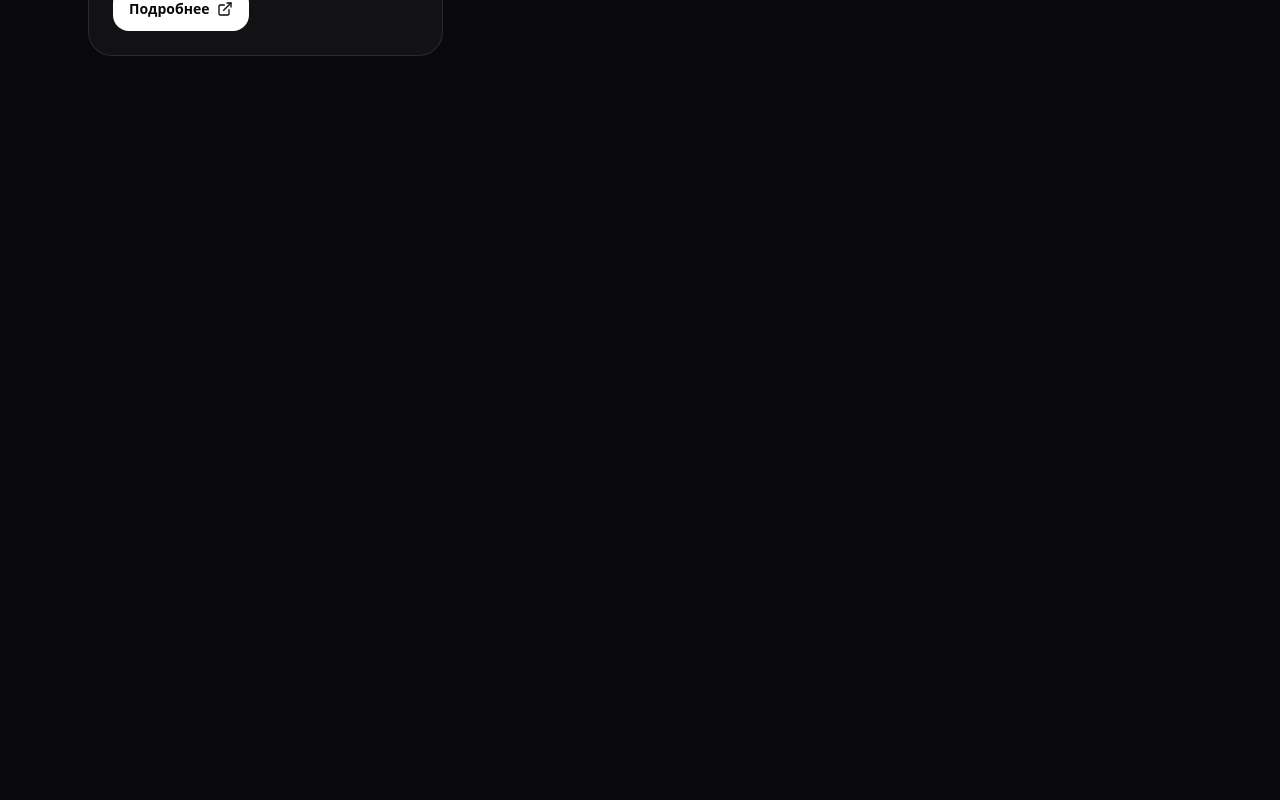
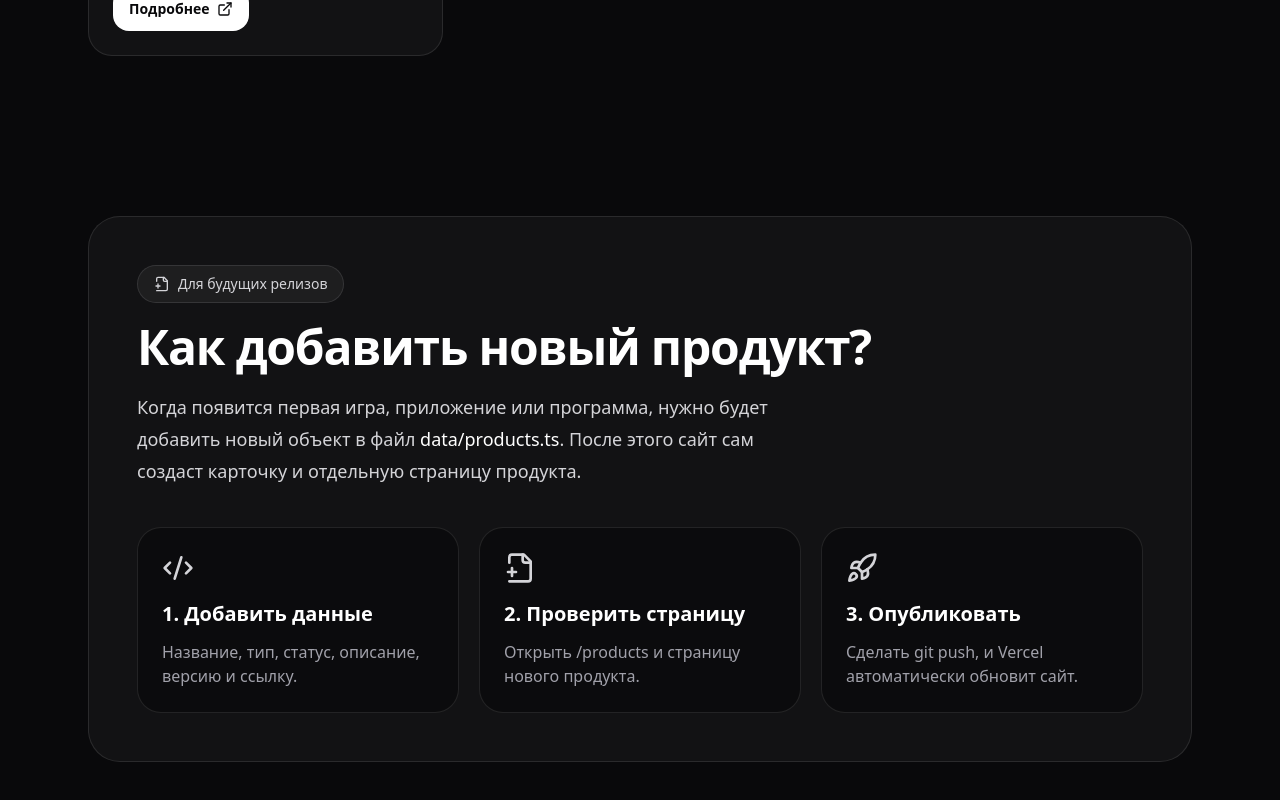
Before and after one commit to vqskyl7/aysproduct, a Next.js app: page /products in a window 1280 px wide. Shown: the part 538-1338 px from the top of the page. Before the commit the page ends 800 px from the top, so only its background shows below. Built offline with nearby package versions, Linux system fonts and the light colour scheme.

Commit message:
Add product guide section

```diff
--- a/app/products/page.tsx
+++ b/app/products/page.tsx
@@ -2,6 +2,7 @@ import { Header } from "@/components/Header";
 import { ProductEmptyState } from "@/components/ProductEmptyState";
 import { products } from "@/data/products";
 import { ExternalLink } from "lucide-react";
+import { AddProductGuide } from "@/components/AddProductGuide";
 
 export default function ProductsPage() {
   return (
@@ -42,6 +43,7 @@ export default function ProductsPage() {
           )}
         </div>
       </section>
+     <AddProductGuide />
     </main>
   );
 }
--- /dev/null
+++ b/components/AddProductGuide.tsx
@@ -0,0 +1,50 @@
+import { Code2, FilePlus2, Rocket } from "lucide-react";
+
+export function AddProductGuide() {
+  return (
+    <section className="mx-auto max-w-6xl px-6 py-20">
+      <div className="rounded-[2rem] border border-white/10 bg-white/[0.04] p-8 md:p-12">
+        <div className="mb-5 inline-flex items-center gap-2 rounded-full border border-white/10 bg-white/5 px-4 py-2 text-sm text-zinc-300">
+          <FilePlus2 className="h-4 w-4" />
+          Для будущих релизов
+        </div>
+
+        <h2 className="max-w-3xl text-4xl font-black tracking-tight md:text-5xl">
+          Как добавить новый продукт?
+        </h2>
+
+        <p className="mt-5 max-w-2xl text-lg leading-8 text-zinc-300">
+          Когда появится первая игра, приложение или программа, нужно будет
+          добавить новый объект в файл <span className="text-white">data/products.ts</span>.
+          После этого сайт сам создаст карточку и отдельную страницу продукта.
+        </p>
+
+        <div className="mt-10 grid gap-5 md:grid-cols-3">
+          <div className="rounded-3xl border border-white/10 bg-zinc-950/70 p-6">
+            <Code2 className="mb-4 h-8 w-8 text-zinc-300" />
+            <h3 className="text-xl font-bold">1. Добавить данные</h3>
+            <p className="mt-3 text-zinc-400">
+              Название, тип, статус, описание, версию и ссылку.
+            </p>
+          </div>
+
+          <div className="rounded-3xl border border-white/10 bg-zinc-950/70 p-6">
+            <FilePlus2 className="mb-4 h-8 w-8 text-zinc-300" />
+            <h3 className="text-xl font-bold">2. Проверить страницу</h3>
+            <p className="mt-3 text-zinc-400">
+              Открыть /products и страницу нового продукта.
+            </p>
+          </div>
+
+          <div className="rounded-3xl border border-white/10 bg-zinc-950/70 p-6">
+            <Rocket className="mb-4 h-8 w-8 text-zinc-300" />
+            <h3 className="text-xl font-bold">3. Опубликовать</h3>
+            <p className="mt-3 text-zinc-400">
+              Сделать git push, и Vercel автоматически обновит сайт.
+            </p>
+          </div>
+        </div>
+      </div>
+    </section>
+  );
+}
```
Also changed, not shown: data/products.ts (+22 -0 lines).
